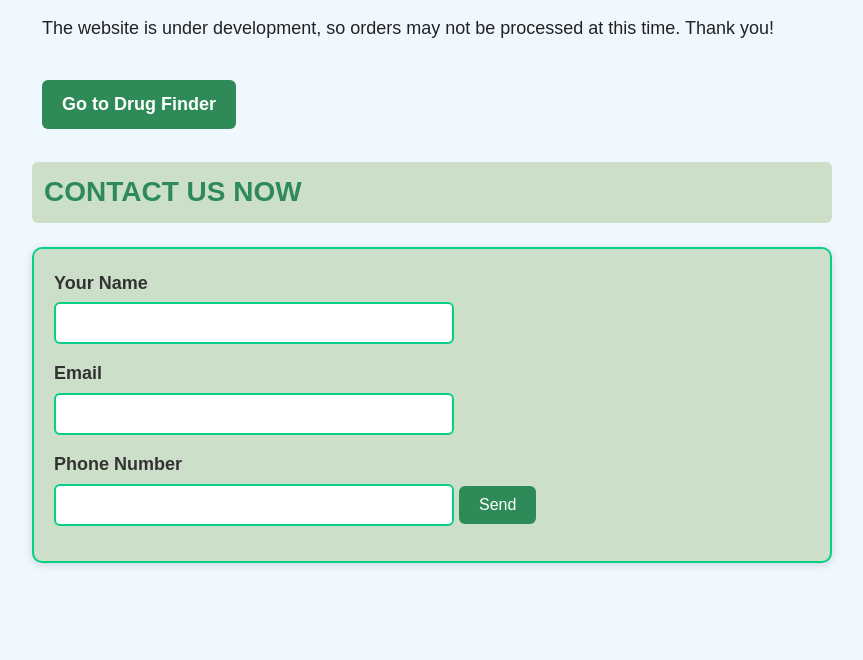
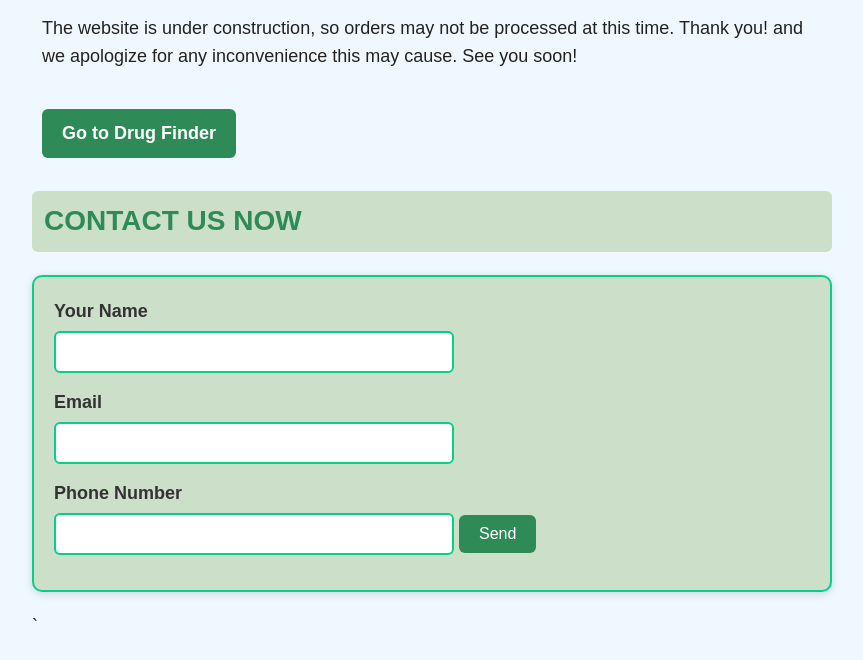
Before and after one commit to delvalleelvis00-create/christo-pharmacy, a plain HTML site: page index.html in a window 1280 px wide. Shown: the part 640-1300 px from the top of the page, without its empty margins (208-1071 px from the left). Before the commit the page ends 1243 px from the top, so only its background shows below. Drawn offline with Linux system fonts and the light colour scheme.

Commit message:
Test the push routine

```diff
--- a/index.html
+++ b/index.html
@@ -21,8 +21,8 @@
   <img src="logo.png" alt="Christo Pharmacy logo">
 </div>
     <p>
-      The website is under development, so orders may not be processed
-      at this time. Thank you!
+      The website is under construction, so orders may not be processed
+      at this time. Thank you! and we apologize for any inconvenience this may cause. See you soon!
     </p>
 
     <p><a href="drugs.html" class="button-link">Go to Drug Finder</a></p>
@@ -41,4 +41,4 @@
       <button type="submit">Send</button>
     </form>
   </body>
-</html>
+</html>`
```
Also changed, not shown: 1 other file.
